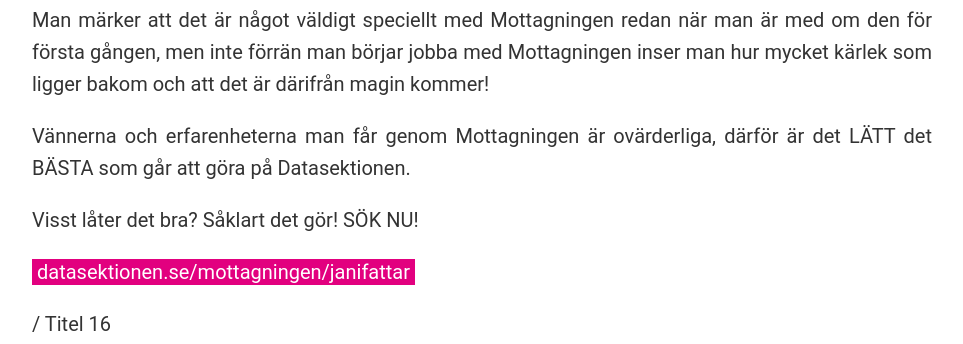
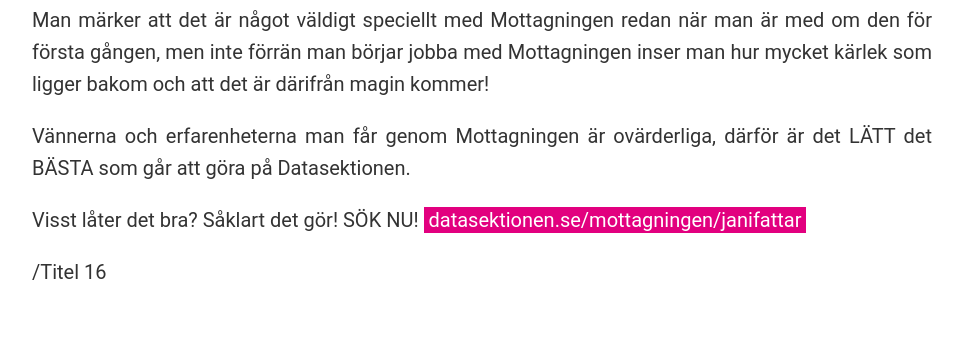
Before and after one commit to datasektionen/dbuggen, a Jekyll site: the page built from _posts/2016-02-26-mottagningen-2016.md, in a window 1280 px wide and 900 px high, scrolled down 626 px, cut to the strip 0-344 px from the top of the window. Shown: the whole strip, without its empty margins (158-1121 px from the left). Built offline with Jekyll 4.4.1, drawn with Linux system fonts in a browser that asks for light colours.

Commit message:
Revert "wrapped text in paragraphs to improve formatting"
This reverts commit 87175fde4d1ed7ec47a93ffd696c0026f3f64607.

```diff
--- a/_posts/2016-02-26-mottagningen-2016.md
+++ b/_posts/2016-02-26-mottagningen-2016.md
@@ -16,29 +16,16 @@
 <h1 style="font-size: 4.5vw;">
   <a href="http://datasektionen.se/mottagningen/janifattar">SÖK MOTTAGNINGEN!</a>
 </h1>
+Det finns många som tycker att Mottagningen är fantastisk, det gör definitivt vi också.
 
-<p>
-Det finns många som tycker att Mottagningen är fantastisk, det gör definitivt vi också.
-</p>
+Man märker att det är något väldigt speciellt med Mottagningen redan när man är med om den för första gången, men inte förrän man börjar jobba med Mottagningen inser man hur mycket kärlek som ligger bakom och att det är därifrån magin kommer!
 
-<p>
-Man märker att det är något väldigt speciellt med Mottagningen redan när man är med om den för första gången, men inte förrän man börjar jobba med Mottagningen inser man hur mycket kärlek som ligger bakom och att det är därifrån magin kommer!
-</p>
+Vännerna och erfarenheterna man får genom Mottagningen är ovärderliga, därför är det LÄTT det BÄSTA som går att göra på Datasektionen.
 
-<p>
-Vännerna och erfarenheterna man får genom Mottagningen är ovärderliga, därför är det LÄTT det BÄSTA som går att göra på Datasektionen.
-</p>
+Visst låter det bra? Såklart det gör! SÖK NU!
+<a href="http://datasektionen.se/mottagningen/janifattar">datasektionen.se/mottagningen/janifattar</a>
 
-<p>
-Visst låter det bra? Såklart det gör! SÖK NU!
-</p>
-<p>
-<a href="http://datasektionen.se/mottagningen/janifattar">datasektionen.se/mottagningen/janifattar</a>
-</p>
-
-<p>
-/ Titel 16
-</p>
+/Titel 16
 
 <article>
   <p>
```
